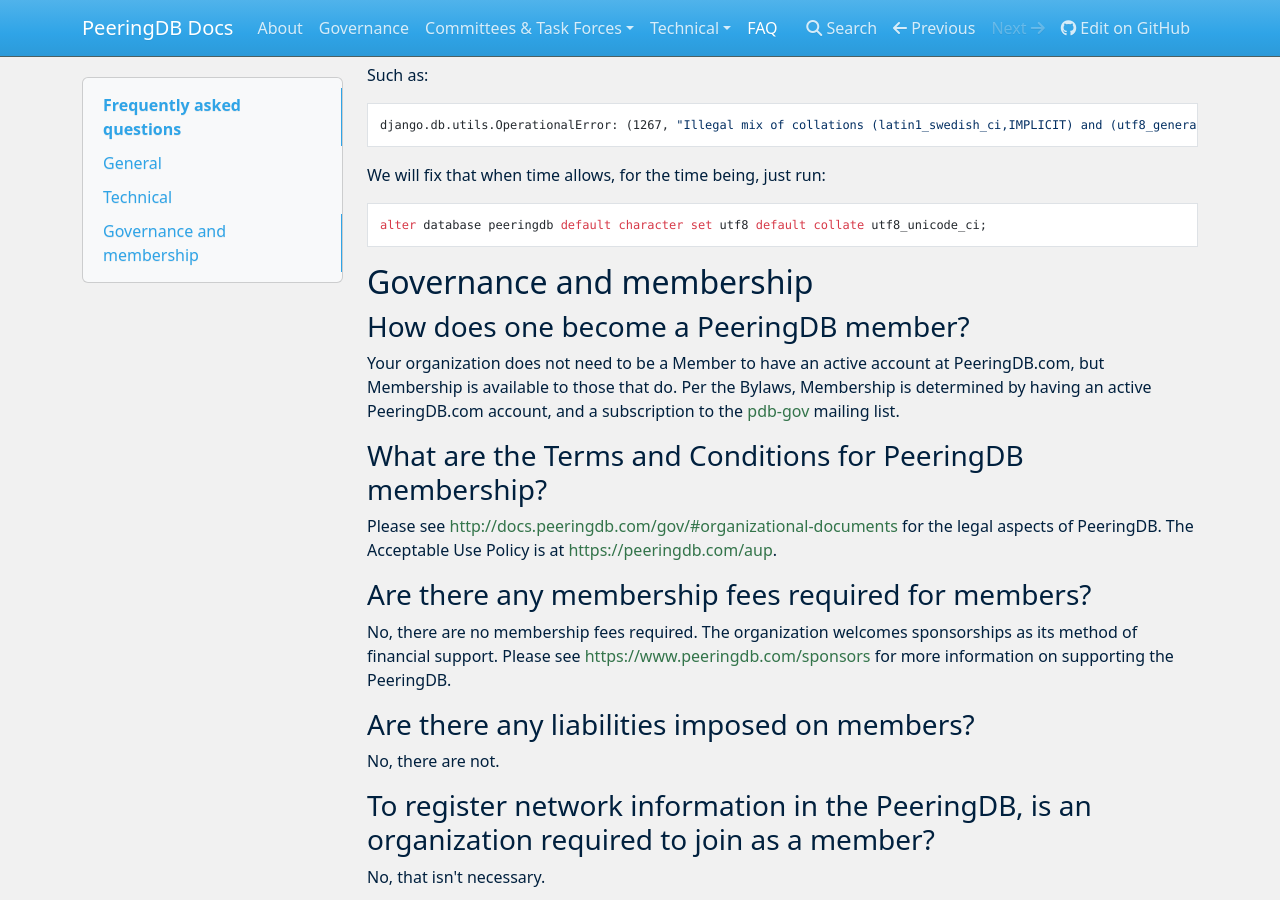
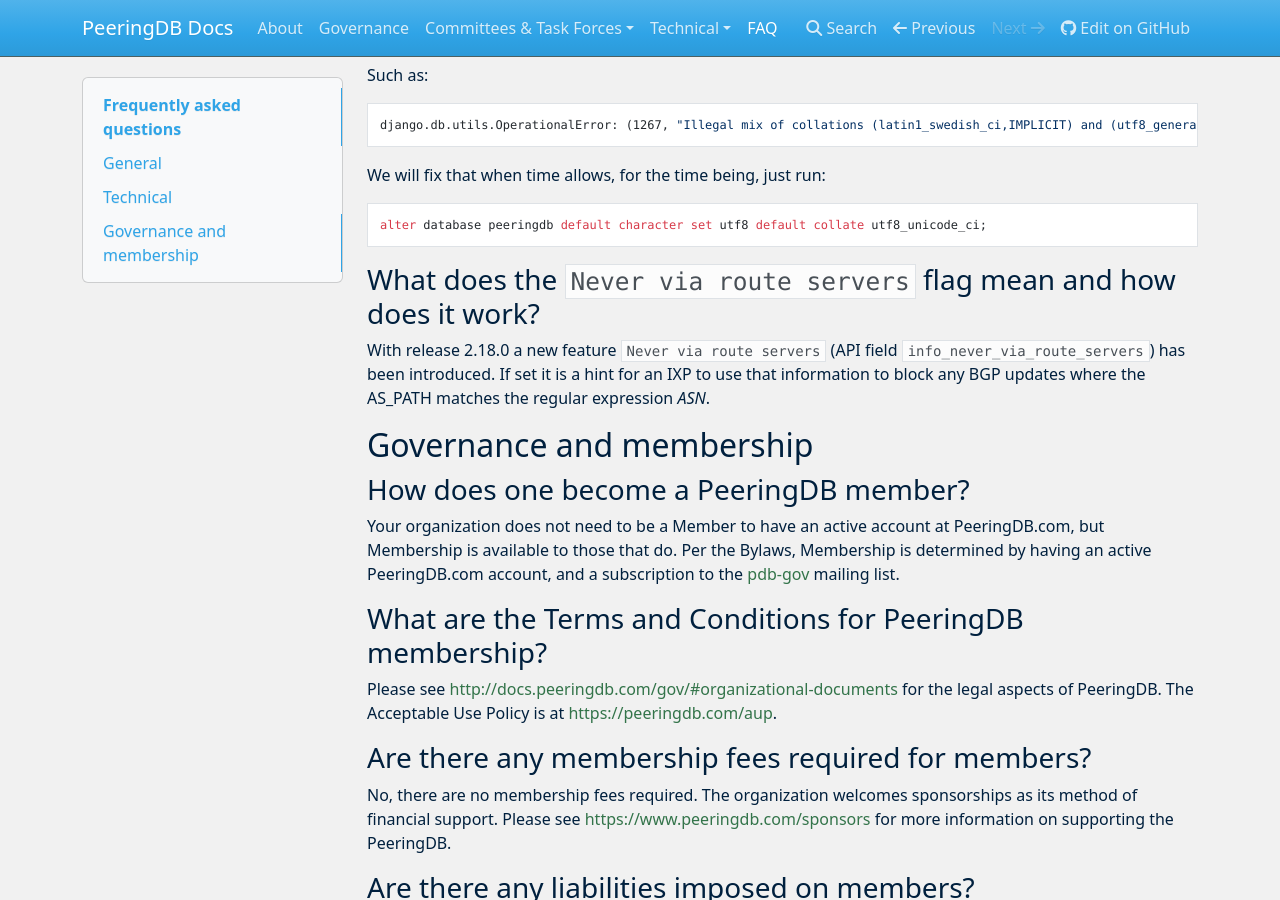
Before and after one commit to peeringdb/docs, an MkDocs documentation site: the page built from docs/faq.md, in a window 1280 px wide and 900 px high, scrolled down 2121 px. Built offline with MkDocs 1.6.1, drawn with Linux system fonts in a browser that asks for light colours; nearby versions of some CDN libraries.

Commit message:
Update faq.md
Added a section for Never via route servers

```diff
--- a/docs/faq.md
+++ b/docs/faq.md
@@ -81,6 +81,9 @@
 
     alter database peeringdb default character set utf8 default collate utf8_unicode_ci;
 
+### What does the `Never via route servers` flag mean and how does it work?
+With release 2.18.0 a new feature `Never via route servers` (API field `info_never_via_route_servers`) has been introduced. If set it is a hint for an IXP to use that information to block any BGP updates where the AS_PATH matches the regular expression _ASN_.
+
 ## Governance and membership
 ### How does one become a PeeringDB member?
 
```
